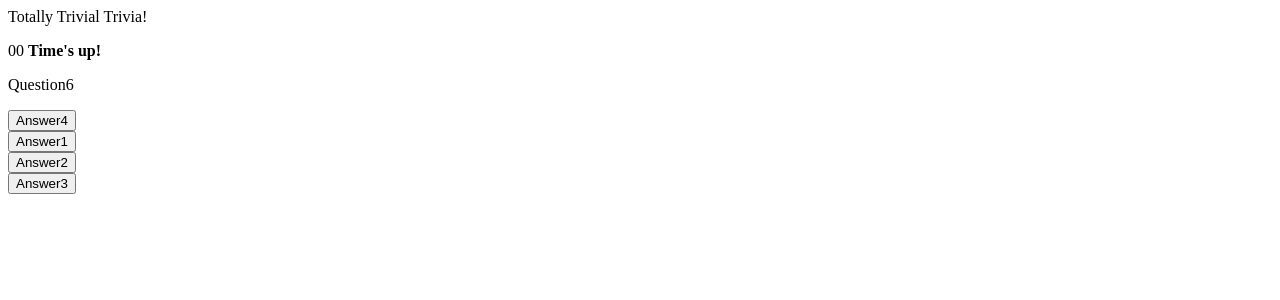
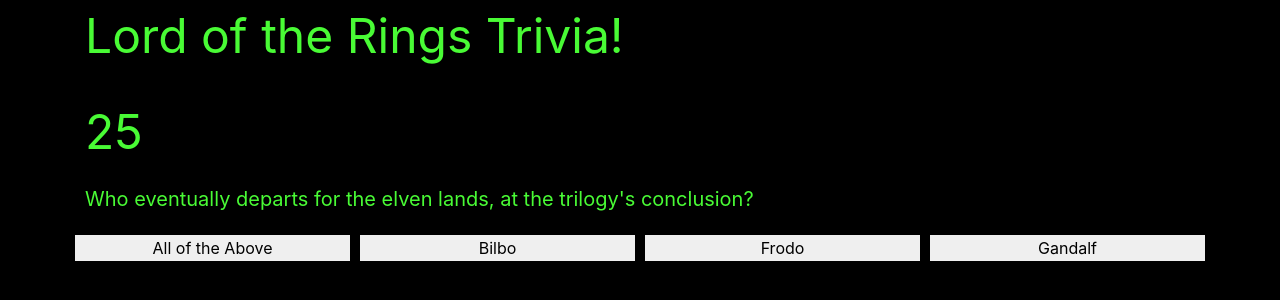
Before and after one commit to Kayle7777/TriviaGame, a plain HTML site: page index.html in a window 1280 px wide. Drawn offline with nearby package versions, Linux system fonts and the light colour scheme.

Commit message:
Lotsa cool stuff.

```diff
--- a/css/style.css
+++ b/css/style.css
@@ -0,0 +1,20 @@
+body {
+  color: #49fb35;
+  background-color: black;
+}
+
+#header {
+ font-size: 3em;
+}
+
+.buttonClass {
+  border: 5px solid black;
+}
+
+#timeRemaining {
+  font-size: 3em;
+}
+
+#question {
+  font-size: 1.25em;
+}
--- a/index.html
+++ b/index.html
@@ -3,18 +3,20 @@
 <head>
   <title>JesseW TriviaGame</title>
   <!-- <link rel="stylesheet" type="text/css" href="./css/reset.css"> -->
+  <link rel="stylesheet" href="https://stackpath.bootstrapcdn.com/bootstrap/4.1.1/css/bootstrap.min.css" integrity="sha384-WskhaSGFgHYWDcbwN70/dfYBj47jz9qbsMId/iRN3ewGhXQFZCSftd1LZCfmhktB" crossorigin="anonymous">
   <link rel="stylesheet" type="text/css" href="./css/style.css">
   <script src="https://ajax.googleapis.com/ajax/libs/jquery/3.3.1/jquery.min.js"></script>
 </head>
 <body>
 
-  <div id="container">
-    <header id="header">Totally Trivial Trivia!</header>
+  <div class="container">
+    <header id="header">Lord of the Rings Trivia!</header>
 
     <div id="gameHolder">
+      <br>
       <p id="timeRemaining">00</p>
       <p id="question"></p>
-      <p id="answerChoices"></p>
+      <p id="answerChoices" class="row"></p>
     </div>
   </div>
 
--- a/javascript/app.js
+++ b/javascript/app.js
@@ -1,12 +1,77 @@
+questionObjects = [
+  {
+    question: "Who possesses the ring of power at the start of the Trilogy of The Lord of the Rings?",
+    wrong1: "Gandalf",
+    wrong2: "Sauron",
+    wrong3: "Frodo",
+    right: "Bilbo"
+  },
+  {
+    question: "Who do the hobbits encounter at the Prancing Pony Inn?",
+    wrong1: "Gandalf",
+    wrong2: "Legolas",
+    wrong3: "Boromir",
+    right: "Strider"
+  },
+  {
+    question: "How many members make up the fellowship of the ring?",
+    wrong1: "Seven",
+    wrong2: "Eight",
+    wrong3: "Ten",
+    right: "Nine"
+  },
+  {
+    question: "What is the name of the only kin of the fair folk in the fellowship of the ring?",
+    wrong1: "Gimli",
+    wrong2: "Meriadoc",
+    wrong3: "Boromir",
+    right: "Legolas"
+  },
+  {
+    question: "Who is the first member of the fellowship to be separated from the group?",
+    wrong1: "Legolas",
+    wrong2: "Boromir",
+    wrong3: "Aragorn",
+    right: "Gandalf"
+  },
+  {
+    question: "Who follows Sam and Frodo the longest, from the journey's start at Rivendell, to the mountain of doom?",
+    wrong1: "Aragorn",
+    wrong2: "Gandalf",
+    wrong3: "Sarumon",
+    right: "Gollum"
+  },
+  {
+    question: "Where did did the Numenorian king Elendil and the Elven king Gil-Galad fall, in the war against Sauron?",
+    wrong1: "Outside Minas Tirith, city of Gondor",
+    wrong2: "In the Dome of Stars, in Osgiliath",
+    wrong3: "The Pelennor Fields",
+    right: "The Gladden Fields"
+  },
+  {
+    question: "Who kills the Witch-King, leader of the nine ringwraiths, in the battle of the Pelennor fields?",
+    wrong1: "Pippin",
+    wrong2: "Aragorn",
+    wrong3: "Th\351oden",
+    right: "\311owyn"
+  },
+  {
+    question: "Gimli the dwarf becomes deeply fascinated by something he finds under Helm's Deep. What is it?",
+    wrong1: "Cirrith Ungol",
+    wrong2: "Khazad-d\372m",
+    wrong3: "Erebor",
+    right: "The Glittering Caves"
+  },
+  {
+    question: "Who eventually departs for the elven lands, at the trilogy's conclusion?",
+    wrong1: "Bilbo",
+    wrong2: "Frodo",
+    wrong3: "Gandalf",
+    right: "All of the Above"
+  }
 
-questionObjects = [
-  {question: "Question1", wrong1: "Answer1", wrong2: "Answer2", wrong3: "Answer3", right: "Answer4"},
-  {question: "Question2", wrong1: "Answer1", wrong2: "Answer2", wrong3: "Answer3", right: "Answer4"},
-  {question: "Question3", wrong1: "Answer1", wrong2: "Answer2", wrong3: "Answer3", right: "Answer4"},
-  {question: "Question4", wrong1: "Answer1", wrong2: "Answer2", wrong3: "Answer3", right: "Answer4"},
-  {question: "Question5", wrong1: "Answer1", wrong2: "Answer2", wrong3: "Answer3", right: "Answer4"},
-  {question: "Question6", wrong1: "Answer1", wrong2: "Answer2", wrong3: "Answer3", right: "Answer4"}
 ];
+
 
 class Question {
   constructor(obj = questionObjects[Math.floor(Math.random() * questionObjects.length)]) {
@@ -19,12 +84,12 @@
 
 
 let timeInterval;
+let timeRemainingDiv = document.getElementById("timeRemaining")
 function startTimer() {
-  let timeRemainingDiv = document.getElementById("timeRemaining")
   timeInterval = setInterval(() => {
     timer--;
     timeRemainingDiv.innerHTML = timeConverter(timer);
-    if (timer < 0) {
+    if (timer == 0) {
       timeRemainingDiv.innerHTML = "<span>00 <strong> Time's up! <strong></span>"
       clearInterval(timeInterval);
       setTimeout(gameFunction, 3000);
@@ -35,7 +100,7 @@
 // ===================================================================================
 let timer, questionDiv = document.getElementById("question"), answerDiv = document.getElementById("answerChoices");
 function gameFunction() {
-  timer = 3;
+  timer = 30;
   document.getElementById("timeRemaining").innerHTML = timeConverter(timer);
   clearInterval(timeInterval);
   startTimer();
@@ -54,9 +119,19 @@
     // Put button functionality here
     newButton.onclick = () => {
       console.log(x.value)
+      if(x.value) {
+        timeRemainingDiv.innerHTML = `<span>${timeConverter(timer)}<strong> Right! You win!! <strong></span>`
+        clearInterval(timeInterval);
+        setTimeout(gameFunction, 3000);
+      }else {
+        timeRemainingDiv.innerHTML = `<span>${timeConverter(timer)}<strong> Wrong! You lose!! <strong></span>`
+        clearInterval(timeInterval);
+        setTimeout(gameFunction, 3000);
+      }
     }
   // ===================================================================================
     newButton.setAttribute("value", x.value);
+    newButton.setAttribute("class", "buttonClass col-md-3 justify-content-around");
     newButton.appendChild(textNode);
     answerDiv.appendChild(newButton);
     answerDiv.appendChild(br);
```
